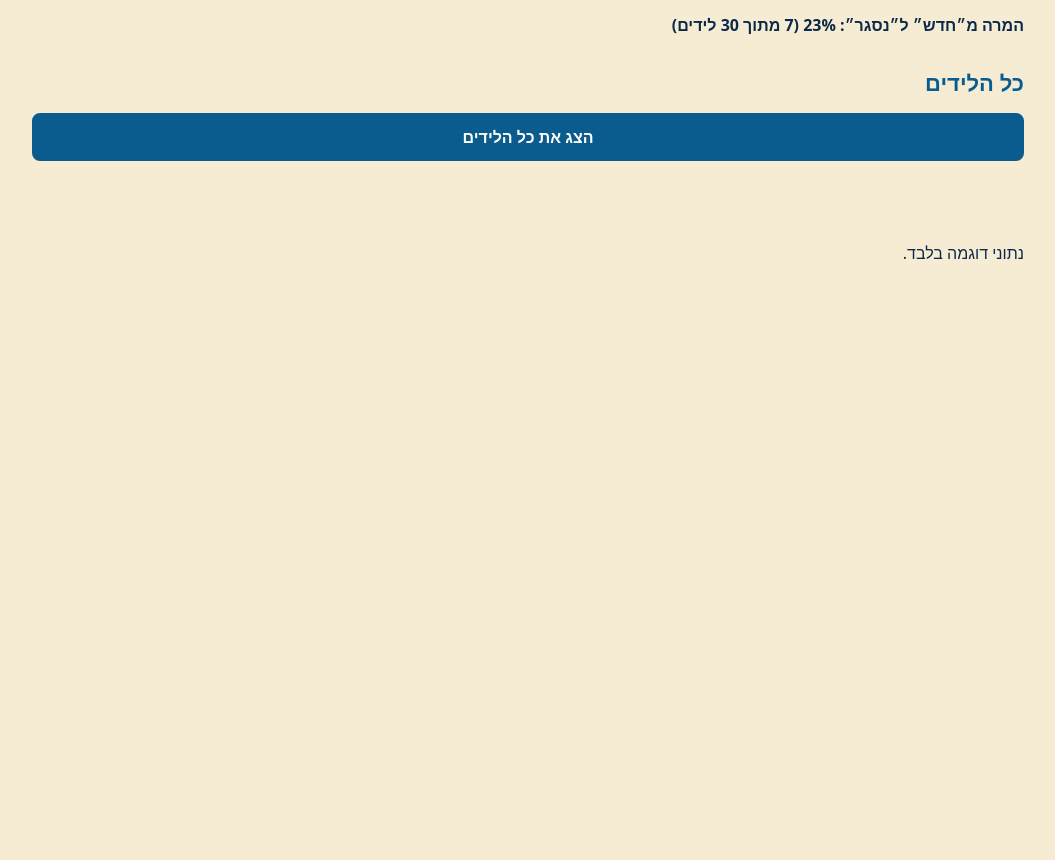
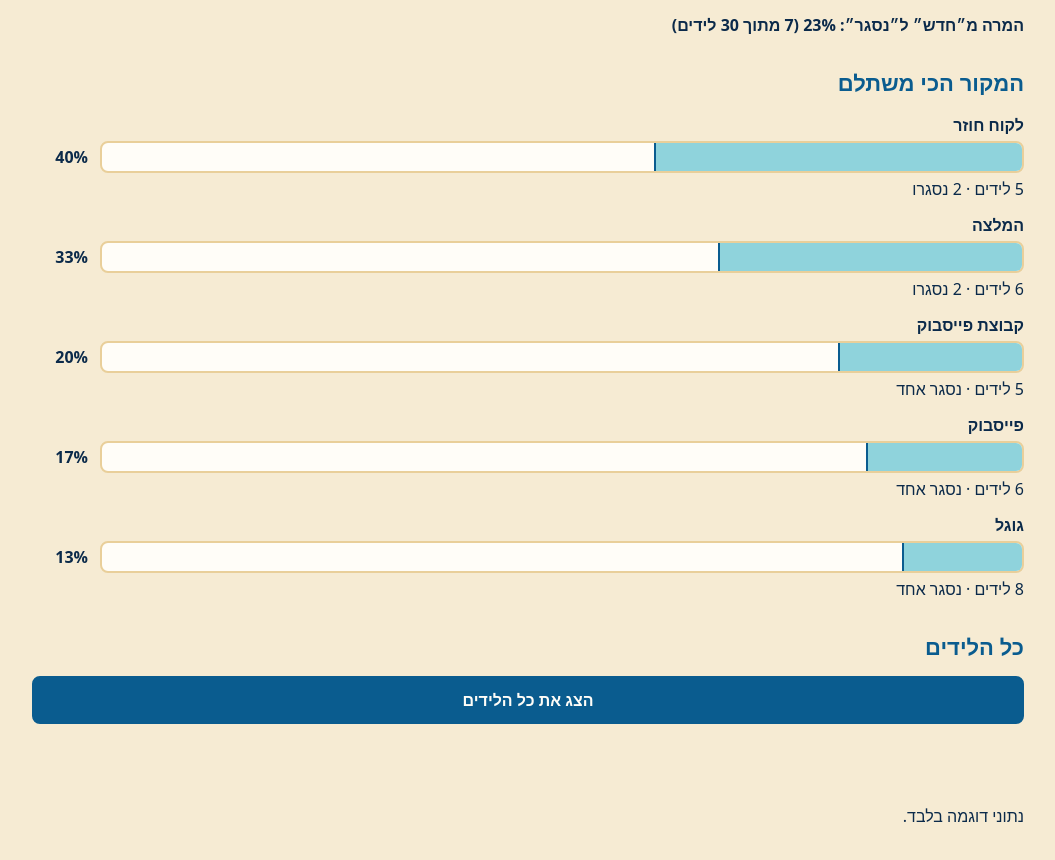
Before and after one commit to drorhiedman-bit/leads-dashboard, a plain HTML site: page index.html in a window 1280 px wide. Shown: the part 1107-1967 px from the top of the page, without its empty margins (112-1167 px from the left). Before the commit the page ends 1404 px from the top, so only its background shows below. Drawn offline with Linux system fonts and the light colour scheme.

Commit message:
Add best source chart

```diff
--- a/app.js
+++ b/app.js
@@ -328,9 +328,51 @@
       " (" + won + " מתוך " + leads.length + " לידים)";
   }
 
+  // ---- Best source: for each source, leads, Won, and closing percentage
+  // (Won / leads from that source). Best source first.
+  const SOURCES = ["Referral", "Repeat customer", "Google", "Facebook", "Facebook group"];
+
+  function sourceStats(leads) {
+    return SOURCES.map(function (source) {
+      const fromSource = leads.filter(function (lead) { return lead.source === source; });
+      const won = fromSource.filter(function (lead) { return lead.stage === "Won"; }).length;
+      const rate = fromSource.length === 0 ? 0 : won / fromSource.length;
+      return { source: source, leads: fromSource.length, won: won, rate: rate };
+    }).sort(function (a, b) {
+      return b.rate - a.rate || b.leads - a.leads;
+    });
+  }
+
+  function renderBestSource(leads) {
+    const list = document.getElementById("sources");
+    if (!list) {
+      return;
+    }
+    const fragment = document.createDocumentFragment();
+    sourceStats(leads).forEach(function (stat) {
+      const item = el("li", "bar-row");
+      item.appendChild(el("span", "bar-label", label(SOURCE_LABELS, stat.source)));
+
+      const line = el("div", "bar-line");
+      const track = el("div", "bar-track");
+      const fill = el("div", "bar-fill bar-fill-plain");
+      fill.style.width = Math.round(stat.rate * 100) + "%";
+      track.appendChild(fill);
+      line.appendChild(track);
+      line.appendChild(el("span", "bar-value", formatPercent(stat.won, stat.leads)));
+      item.appendChild(line);
+
+      const wonText = stat.won === 1 ? "נסגר אחד" : stat.won + " נסגרו";
+      item.appendChild(el("span", "bar-detail", stat.leads + " לידים · " + wonText));
+      fragment.appendChild(item);
+    });
+    list.appendChild(fragment);
+  }
+
   const SORTED_LEADS = sortedByScore(SCORED_LEADS);
   renderLeadList("call-now", callNowLeads(SORTED_LEADS), "call");
   renderFunnel(SCORED_LEADS);
+  renderBestSource(SCORED_LEADS);
   renderLeadList("all-leads", SORTED_LEADS, "list");
   setUpShowAll();
 })();
--- a/index.html
+++ b/index.html
@@ -23,6 +23,11 @@
       <p id="funnel-summary" class="chart-summary"></p>
     </section>
 
+    <section aria-labelledby="sources-title">
+      <h2 id="sources-title">המקור הכי משתלם</h2>
+      <ul id="sources" class="bar-list"></ul>
+    </section>
+
     <section aria-labelledby="all-leads-title">
       <h2 id="all-leads-title">כל הלידים</h2>
       <button type="button" id="show-all" class="action-button" aria-expanded="false" aria-controls="all-leads-panel">הצג את כל הלידים</button>
--- a/style.css
+++ b/style.css
@@ -239,6 +239,32 @@ main > section {
   font-weight: 700;
 }
 
+.bar-line {
+  display: flex;
+  align-items: center;
+  gap: 0.75rem;
+}
+
+.bar-line .bar-track {
+  flex: 1;
+}
+
+.bar-fill-plain {
+  min-width: 0;
+  min-height: 1.75rem;
+  padding: 0;
+}
+
+.bar-value {
+  min-width: 3.5rem;
+  font-weight: 700;
+}
+
+.bar-detail {
+  display: block;
+  margin-top: 0.25rem;
+}
+
 .chart-summary {
   margin: 1rem 0 0;
   font-weight: 700;
```
Also changed, not shown: 1 other file.
